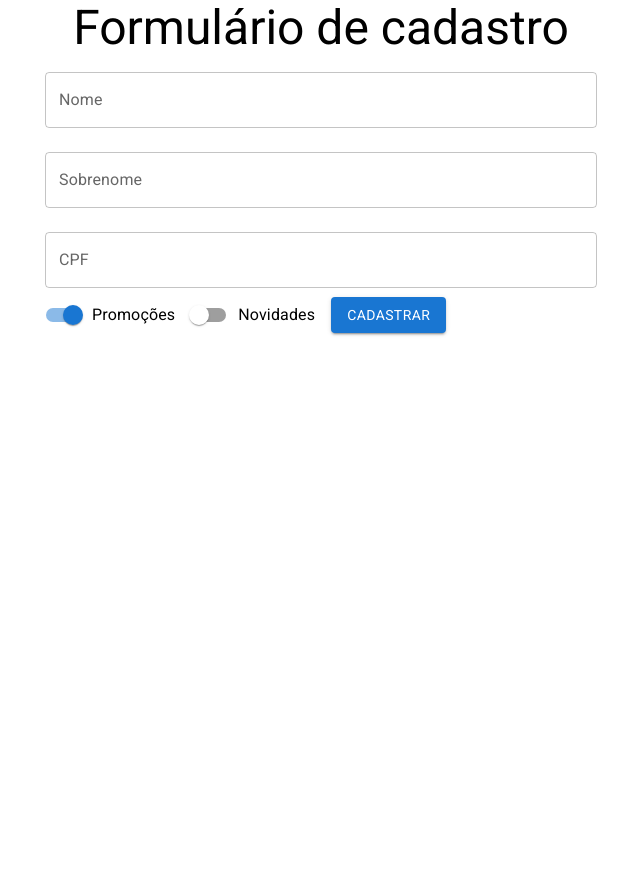
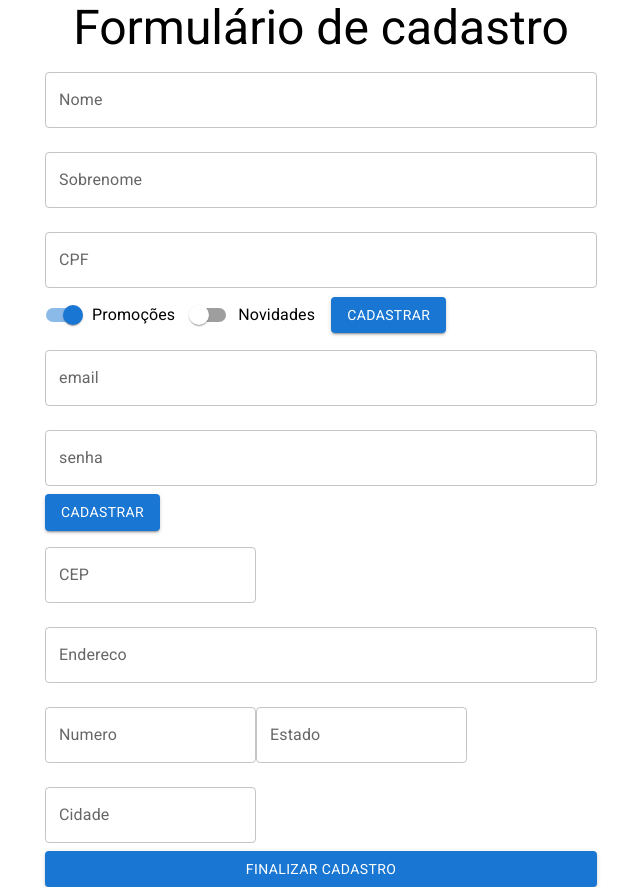
Before and after one commit to ClaudiOmatheuuss/formularioCadastro, a React (Create React App) app: page / in a window 1280 px wide. Shown: the whole page, without its empty margins (319-959 px from the left). Before the commit the page ends 800 px from the top, so only its background shows below. Built offline with nearby package versions, Linux system fonts and the light colour scheme.

Commit message:
criando forms

```diff
--- /dev/null
+++ b/src/components/FormularioCadastro/DadosEntrega.jsx
@@ -0,0 +1,51 @@
+import { Button, TextField } from '@mui/material';
+import React from 'react';
+
+function DadosEntrega () {
+    return (
+        <form>
+             <TextField
+                id="cep"
+                label="CEP"
+                type="number"
+                variant="outlined"
+                margin="normal"
+            />
+            <TextField
+                id="endereco"
+                label="Endereco"
+                type="text"
+                variant="outlined"
+                margin="normal"
+                fullWidth
+            />
+            <TextField
+                id="numero"
+                label="Numero"
+                type="number"
+                variant="outlined"
+                margin="normal"
+            />
+            <TextField
+                id="estado"
+                label="Estado"
+                type="text"
+                variant="outlined"
+                margin="normal"
+            />
+            <TextField
+                id="cidade"
+                label="Cidade"
+                type="text"
+                variant="outlined"
+                margin="normal"
+            />
+
+            <Button type="submit" variant="contained" color="primary" fullWidth >
+                Finalizar cadastro
+            </Button>
+        </form>
+    )
+}
+
+export default DadosEntrega
--- /dev/null
+++ b/src/components/FormularioCadastro/DadosPessoais.jsx
@@ -0,0 +1,94 @@
+import React, { useState } from "react"
+import { TextField, Button, Switch, FormControlLabel } from "@mui/material"
+
+function DadosPessoais({aoEnviar, validarCPF}) {
+  const [nome, setNome] = useState("")
+  const [sobrenome, setSobrenome] = useState("")
+  const [cpf, setCpf] = useState("")
+  const [promocoes, setPromocoes] = useState(true)
+  const [novidades, setNovidades] = useState(false)
+  const [erros, setErros] = useState({cpf:{valido:true, texto:""}})
+  return (
+    <form
+      onSubmit={(event) => {
+        event.preventDefault()
+        aoEnviar({nome, sobrenome, cpf, novidades, promocoes})
+      }}
+    >
+      <TextField
+        value={nome}
+        onChange={(event) => {
+          setNome(event.target.value)
+        }}
+        id="nome"
+        label="Nome"
+        variant="outlined"
+        margin="normal"
+        fullWidth
+      />
+      <TextField
+        value={sobrenome}
+        onChange={(event) => {
+          setSobrenome(event.target.value)
+        }}
+        id="sobrenome"
+        label="Sobrenome"
+        variant="outlined"
+        margin="normal"
+        fullWidth
+      />
+      <TextField
+        value={cpf}
+        onChange={(event) => {
+          setCpf(event.target.value)
+        }}
+
+        onBlur={(event)=>{
+          const ehValido = validarCPF(cpf)
+          setErros({cpf:ehValido})
+        }}
+        error={!erros.cpf.valido}
+        helperText={erros.cpf.texto}
+        id="CPF"
+        label="CPF"
+        variant="outlined"
+        margin="normal"
+        fullWidth
+      />
+
+      <FormControlLabel
+        label="Promoções"
+        control={
+          <Switch
+            checked={promocoes}
+            onChange={(event) => {
+              setPromocoes(event.target.checked)
+            }}
+            name="promocoes"
+            color="primary"
+          />
+        }
+      />
+
+      <FormControlLabel
+        label="Novidades"
+        control={
+          <Switch
+            checked={novidades}
+            onChange={(event) => {
+              setNovidades(event.target.checked)
+            }}
+            name="novidades"
+            color="primary"
+          />
+        }
+      />
+
+      <Button type="submit" variant="contained" color="primary">
+        Cadastrar
+      </Button>
+    </form>
+  )
+}
+
+export default DadosPessoais
--- /dev/null
+++ b/src/components/FormularioCadastro/DadosUsuario.jsx
@@ -0,0 +1,31 @@
+import { Button, TextField } from "@mui/material";
+import React from "react";
+
+function DadosUsuario () {
+    return (
+        <form>
+            <TextField
+                id="email"
+                label="email"
+                type="email"
+                variant="outlined"
+                margin="normal"
+                fullWidth
+            />
+            <TextField
+                id="senha"
+                label="senha"
+                type="password"
+                variant="outlined"
+                margin="normal"
+                fullWidth
+            />
+
+            <Button type="submit" variant="contained" color="primary" >
+                Cadastrar
+            </Button>
+        </form>
+    )
+}
+
+export default DadosUsuario
--- a/src/components/FormularioCadastro/FormularioCadastro.jsx
+++ b/src/components/FormularioCadastro/FormularioCadastro.jsx
@@ -1,93 +1,15 @@
-import React, { useState } from "react";
-import { TextField, Button, Switch, FormControlLabel } from "@mui/material";
+import React from "react";
+import DadosPessoais from "./DadosPessoais";
+import DadosUsuario from "./DadosUsuario";
+import DadosEntrega from "./DadosEntrega";
 
 function FormularioCadastro({aoEnviar, validarCPF}) {
-  const [nome, setNome] = useState("");
-  const [sobrenome, setSobrenome] = useState("");
-  const [cpf, setCpf] = useState("");
-  const [promocoes, setPromocoes] = useState(true);
-  const [novidades, setNovidades] = useState(false);
-  const [erros, setErros] = useState({cpf:{valido:true, texto:""}})
   return (
-    <form
-      onSubmit={(event) => {
-        event.preventDefault();
-        aoEnviar({nome, sobrenome, cpf, novidades, promocoes});
-      }}
-    >
-      <TextField
-        value={nome}
-        onChange={(event) => {
-          setNome(event.target.value);
-        }}
-        id="nome"
-        label="Nome"
-        variant="outlined"
-        margin="normal"
-        fullWidth
-      />
-      <TextField
-        value={sobrenome}
-        onChange={(event) => {
-          setSobrenome(event.target.value);
-        }}
-        id="sobrenome"
-        label="Sobrenome"
-        variant="outlined"
-        margin="normal"
-        fullWidth
-      />
-      <TextField
-        value={cpf}
-        onChange={(event) => {
-          setCpf(event.target.value);
-        }}
-
-        onBlur={(event)=>{
-          const ehValido = validarCPF(cpf);
-          setErros({cpf:ehValido})
-        }}
-        error={!erros.cpf.valido}
-        helperText={erros.cpf.texto}
-        id="CPF"
-        label="CPF"
-        variant="outlined"
-        margin="normal"
-        fullWidth
-      />
-
-      <FormControlLabel
-        label="Promoções"
-        control={
-          <Switch
-            checked={promocoes}
-            onChange={(event) => {
-              setPromocoes(event.target.checked);
-            }}
-            name="promocoes"
-            color="primary"
-          />
-        }
-      />
-
-      <FormControlLabel
-        label="Novidades"
-        control={
-          <Switch
-            checked={novidades}
-            onChange={(event) => {
-              setNovidades(event.target.checked);
-            }}
-            name="novidades"
-            color="primary"
-          />
-        }
-      />
-
-      <Button type="submit" variant="contained" color="primary">
-        Cadastrar
-      </Button>
-    </form>
+    <>
+      <DadosPessoais aoEnviar={aoEnviar} validarCPF={validarCPF} />
+      <DadosUsuario />
+      <DadosEntrega />
+    </>
   );
 }
 
```
